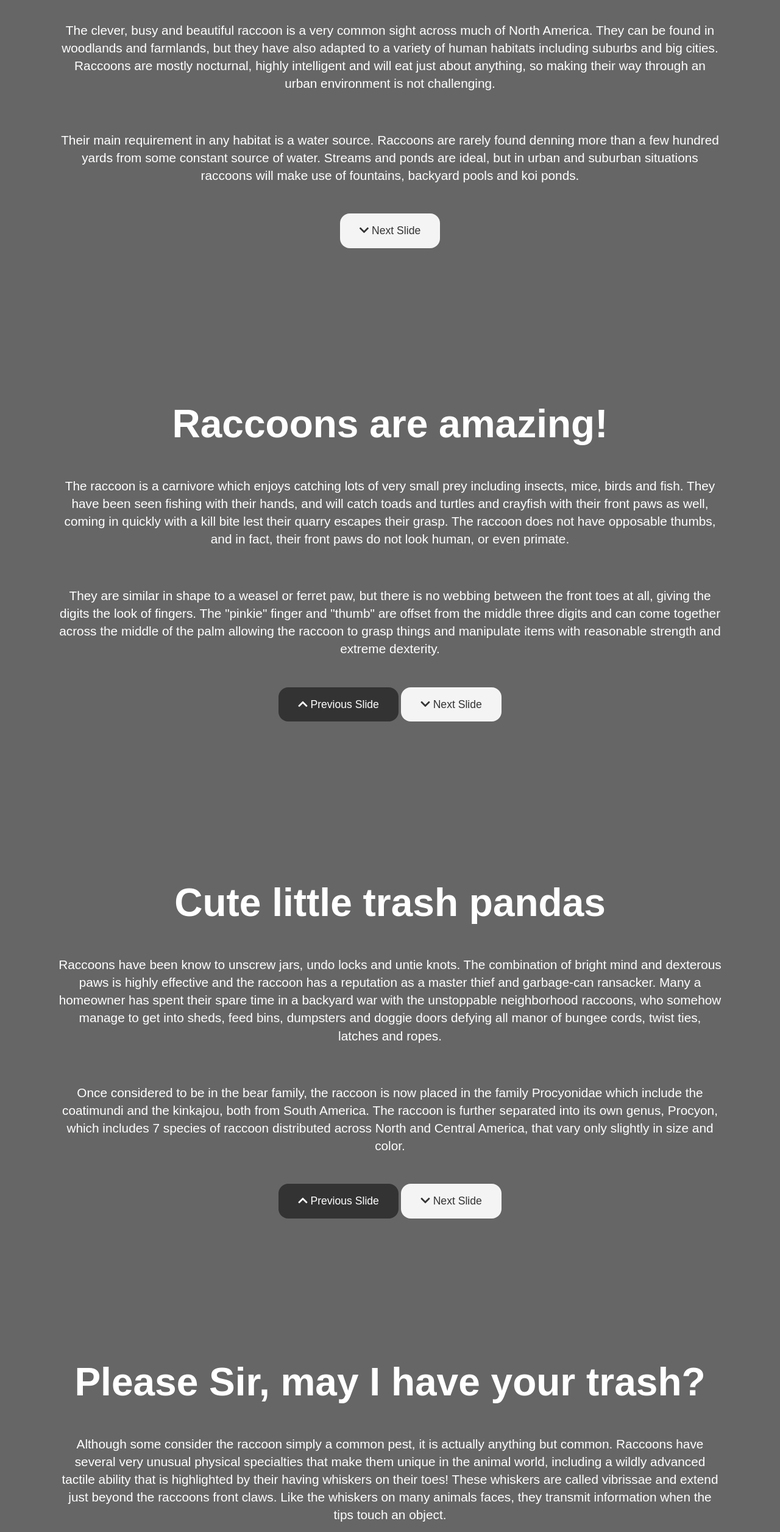
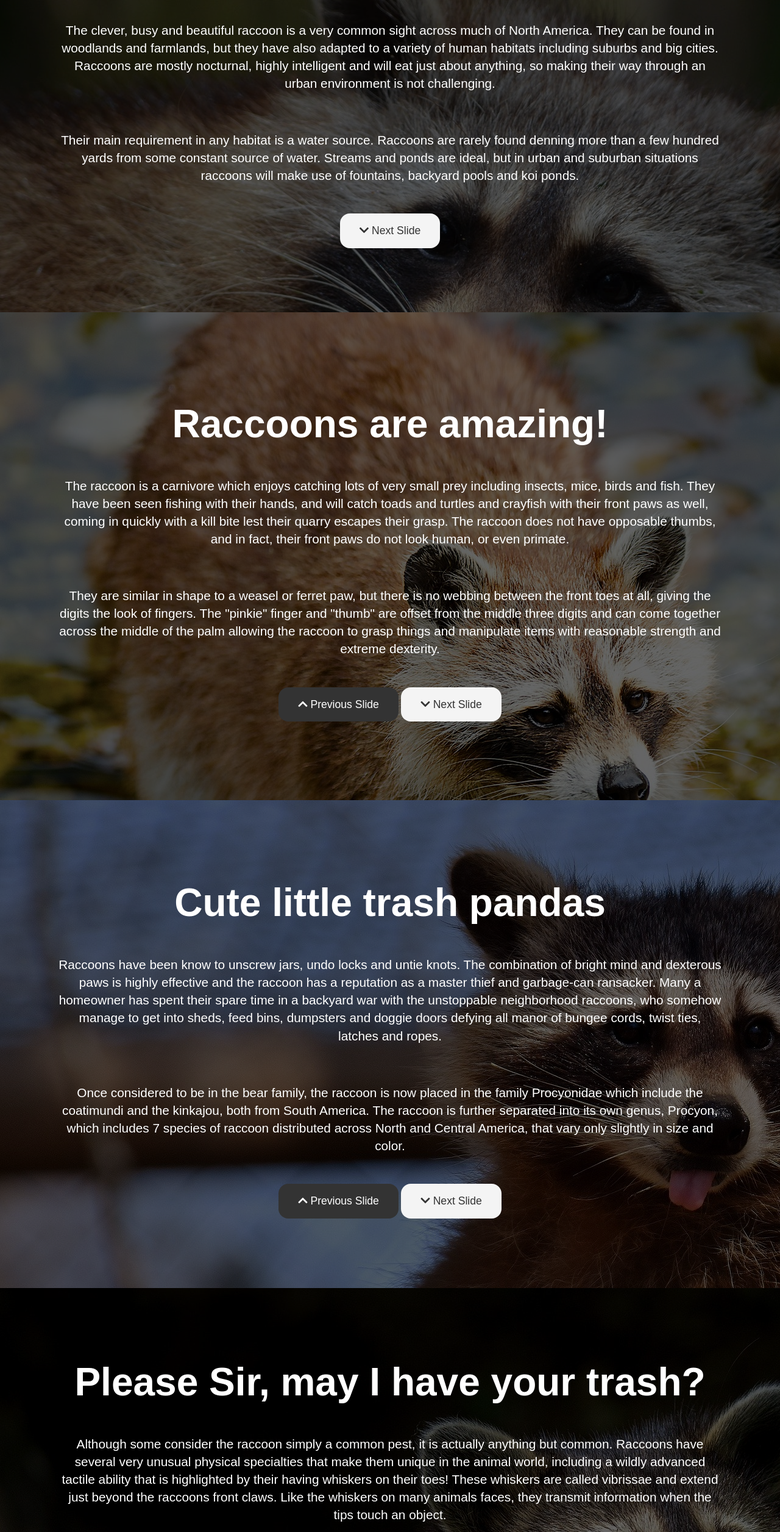
Before and after one commit to cybero/raccoon_presentation, a plain HTML site: page index.html in a window 1280 px wide. Shown: the part 288-2800 px from the top of the page at 61% size. Drawn offline with nearby package versions, Linux system fonts and the light colour scheme; the site is published under a folder, as on GitHub Pages, so addresses that start at the root find nothing.

Commit message:
updated image links in css

```diff
--- a/styles.css
+++ b/styles.css
@@ -15,19 +15,19 @@ body {
 /* Slide backgrounds */
 
 #slide1 {
-	background-image: url(/images/raccoon1.jpg);
+	background-image: url(./images/raccoon1.jpg);
 }
 
 #slide2 {
-	background-image: url(/images/raccoon2.jpg);
+	background-image: url(./images/raccoon2.jpg);
 }
 
 #slide3 {
-	background-image: url(/images/raccoon3.jpg);
+	background-image: url(./images/raccoon3.jpg);
 }
 
 #slide4 {
-	background-image: url(/images/raccoon4.jpg);
+	background-image: url(./images/raccoon4.jpg);
 }
 
 .slide {
```
